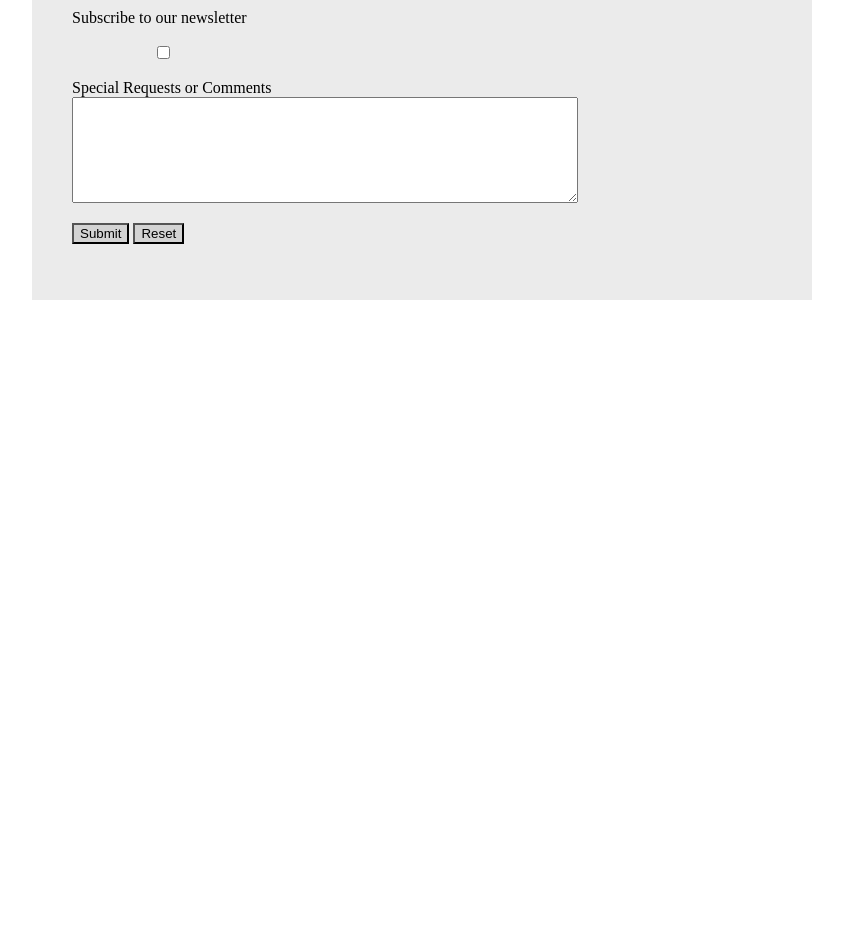
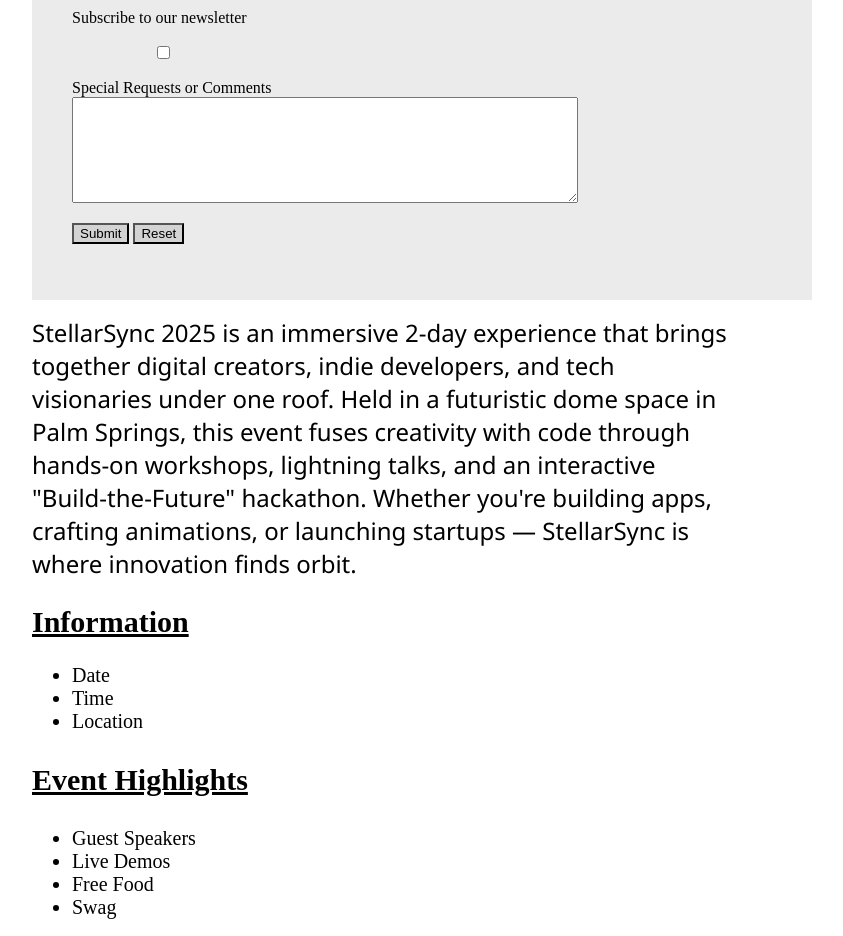
Before and after one commit to Christian-Rodriguez-21/Base-structure-and-CSS-link, a plain HTML site: page index.html in a window 1280 px wide. Shown: the part 677-1613 px from the top of the page, without its empty margins (258-1101 px from the left). Before the commit the page ends 977 px from the top, so only its background shows below. Drawn offline with Linux system fonts and the light colour scheme.

Commit message:
Add about and info sections

```diff
--- a/index.html
+++ b/index.html
@@ -71,3 +71,27 @@
           </form>
         </div>
       </section>
+   <section id="event-info"></section>
+      <h1 id="about">
+        StellarSync 2025 is an immersive 2-day experience that brings together digital creators, indie developers, and tech visionaries under one roof. Held in a futuristic dome space in Palm Springs, this event fuses creativity with code through hands-on workshops, lightning talks, and an interactive "Build-the-Future" hackathon. Whether you're building apps, crafting animations, or launching startups — StellarSync is where innovation finds orbit.
+      </h1>
+      <h2 id="info-highlights">Information</h2>
+      <div id="info">
+        <ul>
+          <li>Date</li>
+          <li>Time</li>
+          <li>Location</li>
+        </ul>
+        <h3 id="info-highlights">Event Highlights</h3>
+        <ul>
+          <li>Guest Speakers</li>
+          <li>Live Demos</li>
+          <li>Free Food</li>
+          <li>Swag</li>
+        </ul>
+      </div>
+      <img src="" alt="Image"/>
+    </main>
+    <footer></footer>
+  </body>
+</html>
--- a/styles.css
+++ b/styles.css
@@ -70,3 +70,18 @@ button {
 button:hover {
     background-color: rgb(158, 157, 157);
 }
+
+#about {
+    font-family: 'Segoe UI', Tahoma, Geneva, Verdana, sans-serif;
+    font-size: 24px;
+    font-weight: 450;
+}
+
+#info {
+    font-size: 20px;
+}
+
+#info-highlights {
+    font-size: 30px;
+    text-decoration: underline;
+}
```
